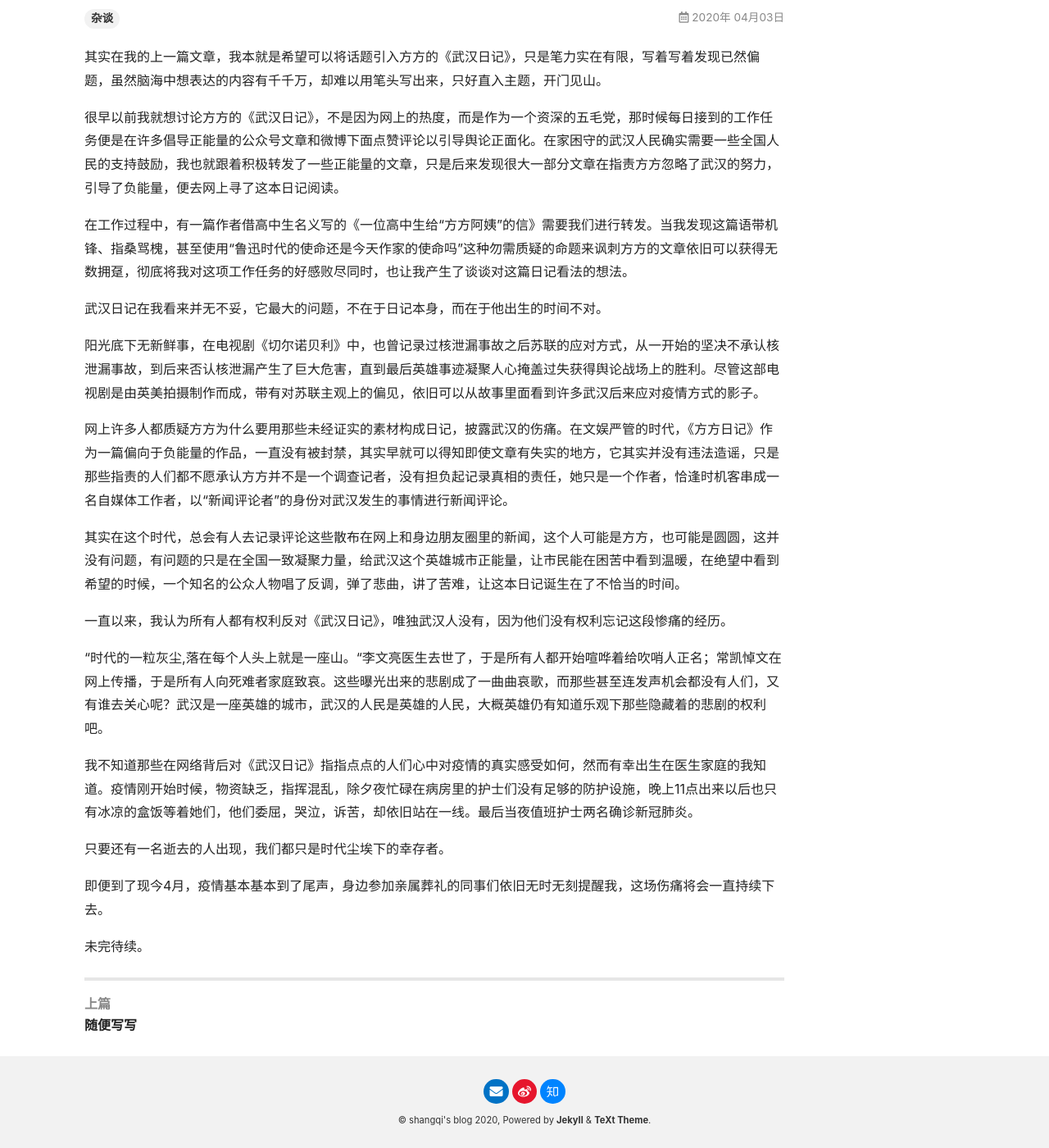
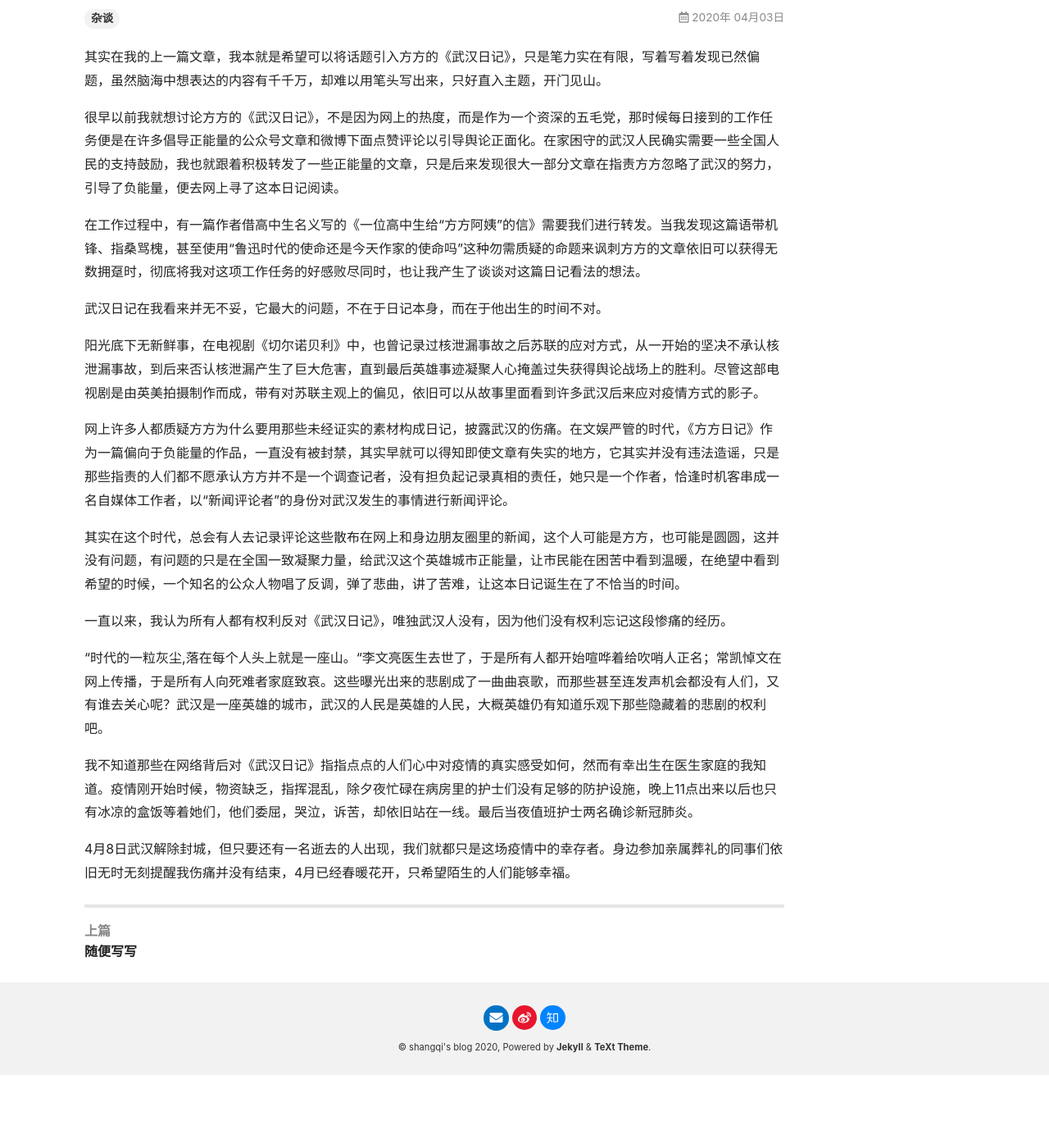
Before and after one commit to geocguy/geocguy.github.io, a Jekyll site: the page built from _posts/2020-4-3-方方还是圆圆.md, in a window 1280 px wide and 1400 px high, scrolled down 209 px. Shown: the whole window at 82% size. Built offline with Jekyll 4.4.1, drawn with Linux system fonts in a browser that asks for light colours; nearby versions of some CDN libraries; after the commit the page ends 1520 px from its top, so only the background shows below that.

Commit message:
Update 2020-4-3-方方还是圆圆.md

```diff
--- a/_posts/2020-4-3-方方还是圆圆.md
+++ b/_posts/2020-4-3-方方还是圆圆.md
@@ -25,8 +25,4 @@ tags: 杂谈
 
 我不知道那些在网络背后对《武汉日记》指指点点的人们心中对疫情的真实感受如何，然而有幸出生在医生家庭的我知道。疫情刚开始时候，物资缺乏，指挥混乱，除夕夜忙碌在病房里的护士们没有足够的防护设施，晚上11点出来以后也只有冰凉的盒饭等着她们，他们委屈，哭泣，诉苦，却依旧站在一线。最后当夜值班护士两名确诊新冠肺炎。
 
-只要还有一名逝去的人出现，我们都只是时代尘埃下的幸存者。
-
-即便到了现今4月，疫情基本基本到了尾声，身边参加亲属葬礼的同事们依旧无时无刻提醒我，这场伤痛将会一直持续下去。
-
-未完待续。
+4月8日武汉解除封城，但只要还有一名逝去的人出现，我们就都只是这场疫情中的幸存者。身边参加亲属葬礼的同事们依旧无时无刻提醒我伤痛并没有结束，4月已经春暖花开，只希望陌生的人们能够幸福。
```
Also changed, not shown: other parts of _posts/2020-4-3-方方还是圆圆.md (+1 -1 lines).
